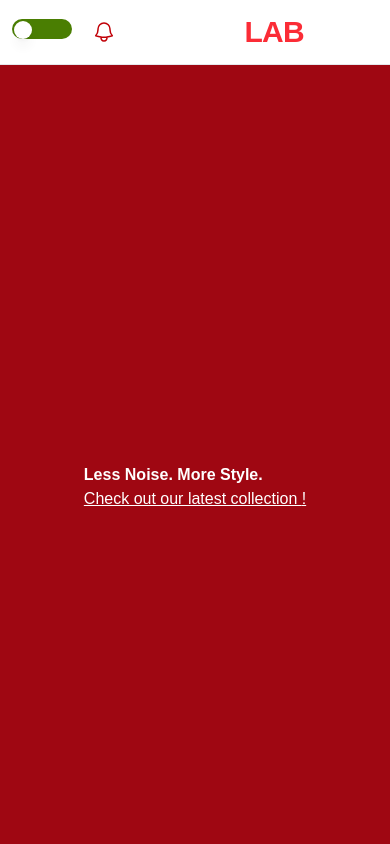
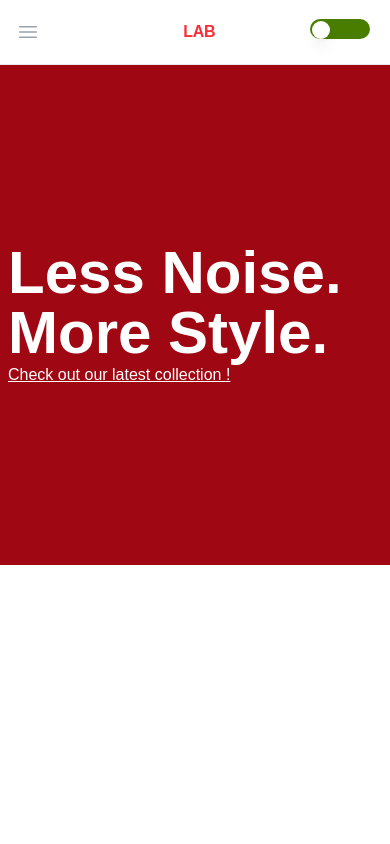
Before and after one commit to Juniorashraf02/clothingLab, a Next.js app: page / in a window 390 px wide. Shown: the top 844 px of the page. Built offline with nearby package versions, Linux system fonts and the light colour scheme.

Commit message:
mobile responsive done for dark in landing page

```diff
--- a/app/page.tsx
+++ b/app/page.tsx
@@ -6,7 +6,7 @@ import WhyChooseUs from "@/components/WhyChooseUs/WhyChooseUs";
 export default function Home() {
   return (
     <div className="flex flex-col flex-1 items-center justify-center">
-      <div className="w-full min-h-screen dark:bg-[#346739] bg-red-800 flex items-center justify-center">
+      <div className="w-full md:min-h-screen h-[500px] dark:bg-[#346739] bg-red-800 flex items-center justify-center">
         <Banner />
       </div>
       <InfoSection />
--- a/components/Banner.tsx
+++ b/components/Banner.tsx
@@ -3,10 +3,10 @@ const text = "Less Noise. More Style.";
 
 export default function Banner() {
     return (
-        <div className=" text-white p-4">
+        <div className=" text-white md:p-4 p-2">
             {/* <h1 className="md:text-6xl font-bold ">Less Noise. More Style.</h1> */}
 
-            <h1 className="md:text-6xl font-bold flex flex-wrap">
+            <h1 className="md:text-6xl text-6xl font-bold flex flex-wrap">
                 {text.split("").map((char, index) => (
                     <span
                         key={index}
--- a/components/InfoSection.tsx
+++ b/components/InfoSection.tsx
@@ -2,7 +2,7 @@ export default function InfoSection() {
     return (
         <div className="flex flex-col items-center justify-center text-black dark:bg-[#379237] dark:text-white min-h-screen text-justify w-full">
             <h2 className="text-6xl font-bold mb-4 hover:-translate-y-18 hover:tanslate-y-10 duration-800">Hey there!</h2>
-            <p className="text-lg max-w-4xl hover:translate-y-18 duration-800">
+            <p className="text-lg max-w-4xl hover:translate-y-18 duration-800 px-2">
                 Discover the latest trends in fashion and style. At Clothing Lab, we bring you a curated collection of clothing that combines comfort, quality, and style. Whether you're looking for casual wear, formal attire, or something in between, we've got you covered. Explore our new arrivals and find your perfect outfit today!
             </p>
         </div>
--- a/components/Navbar.tsx
+++ b/components/Navbar.tsx
@@ -33,12 +33,14 @@ export default function Navbar() {
           </div>
           <div className="flex flex-1 items-center justify-center sm:items-stretch sm:justify-start">
 
-            {/* company name */}
+            {/* company name starts*/}
             <div className="flex shrink-0 items-center">
-              <span className="text-white font-black text-3xl tracking-tight leading-none">
+              <span className="text-white font-black md:text-3xl tracking-tight leading-none">
                 CLOTHING <span className="text-red-500">LAB</span>
               </span>
             </div>
+            {/* company name ends */}
+
 
 
             <div className="hidden sm:ml-6 sm:block">
@@ -49,7 +51,7 @@ export default function Navbar() {
                     href={item.href}
                     aria-current={item.current ? 'page' : undefined}
                     className={classNames(
-                      item.current ? 'bg-gray-950/50 text-white' : 'dark:text-[#9FCB98] text-red-700 text-bold hover:bg-white/5 hover:translate-x-2 duration-600',
+                      item.current ? 'bg-gray-950/50 text-white' : 'dark:text-[#9FCB98] text-red-700 text-bold hover:bg-white/5 hover:translate-x-2',
                       'rounded-md px-3 py-2 font-medium',
                     )}
                   >
@@ -62,13 +64,13 @@ export default function Navbar() {
 
 
 
-          <div className="absolute flex items-center pr-0 sm:static sm:inset-auto sm:ml-6 sm:pr-0 justtify-center px-1 ">
+          <div className="relative flex items-center pr-0 sm:static sm:inset-auto sm:ml-6 sm:pr-0 justtify-center px-1 ">
             <div>
               <DarkModeToggle />
             </div>
             <button
               type="button"
-              className="relative rounded-full pl-5 text-red-700 dark:text-white hover:translate-y-2 duration-600"
+              className="relative rounded-full pl-5 text-red-700 dark:text-white hover:translate-y-2 duration-600 hidden md:block"
             >
               <span className="absolute -inset-1.5" />
               <span className="sr-only">View notifications</span>
--- a/components/WhyChooseUs/AboutPoints.tsx
+++ b/components/WhyChooseUs/AboutPoints.tsx
@@ -37,7 +37,7 @@ export default function AboutPoints() {
   }, []);
 
   return (
-    <ul ref={ref} className="space-y-4 max-w-xl">
+    <ul ref={ref} className="space-y-4 max-w-xl px-1">
       {points.map((point, i) => (
         <li
           key={i}
--- a/components/WhyChooseUs/WhyChooseUs.tsx
+++ b/components/WhyChooseUs/WhyChooseUs.tsx
@@ -3,7 +3,7 @@ import AboutPoints from "./AboutPoints";
 export default function WhyChooseUs() {
     return (
         <div className="flex flex-col items-center justify-center text-white min-h-screen text-justify w-full dark:bg-[#54436B]">
-            <h2 className="text-6xl font-bold mb-4 pb-10 animate-pulse">Why Choose Us?</h2>
+            <h2 className="md:text-6xl text-4xl font-bold mb-8 md:pb-10 animate-pulse">Why Choose Us?</h2>
             <AboutPoints />
         </div>
     );
```
